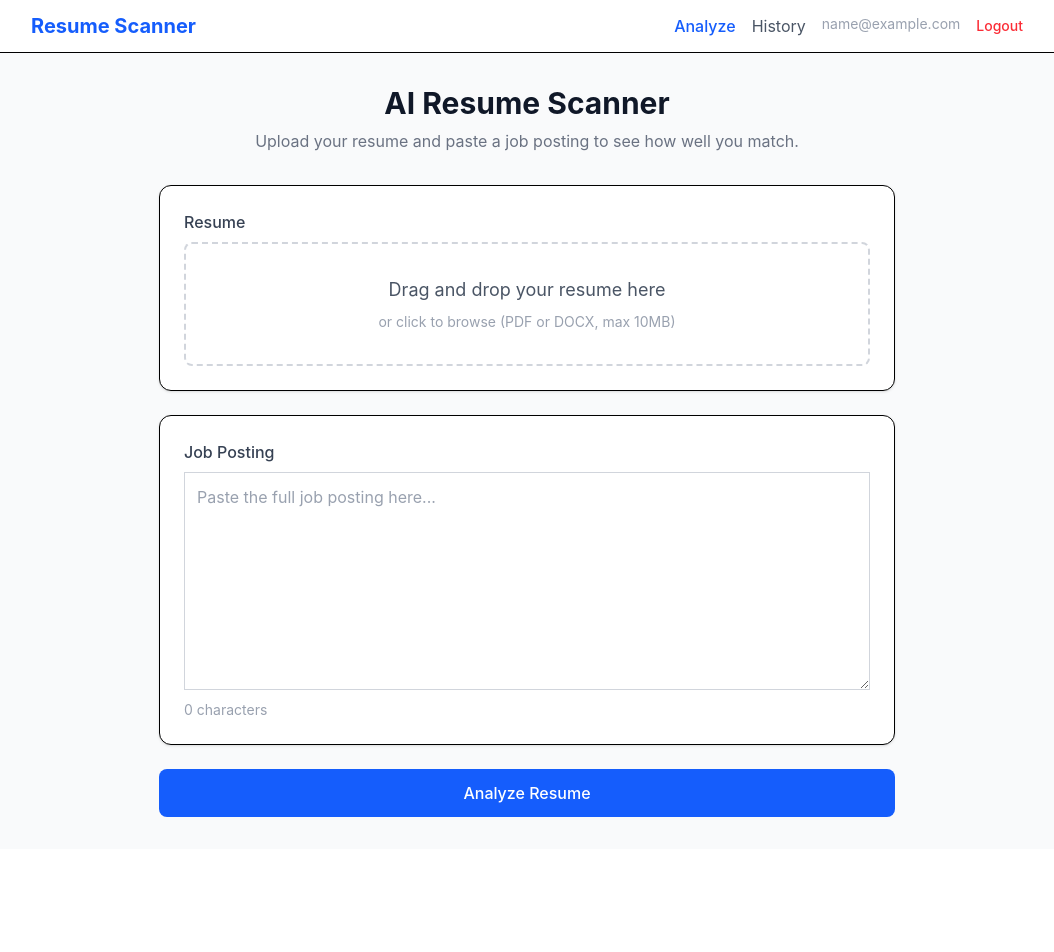
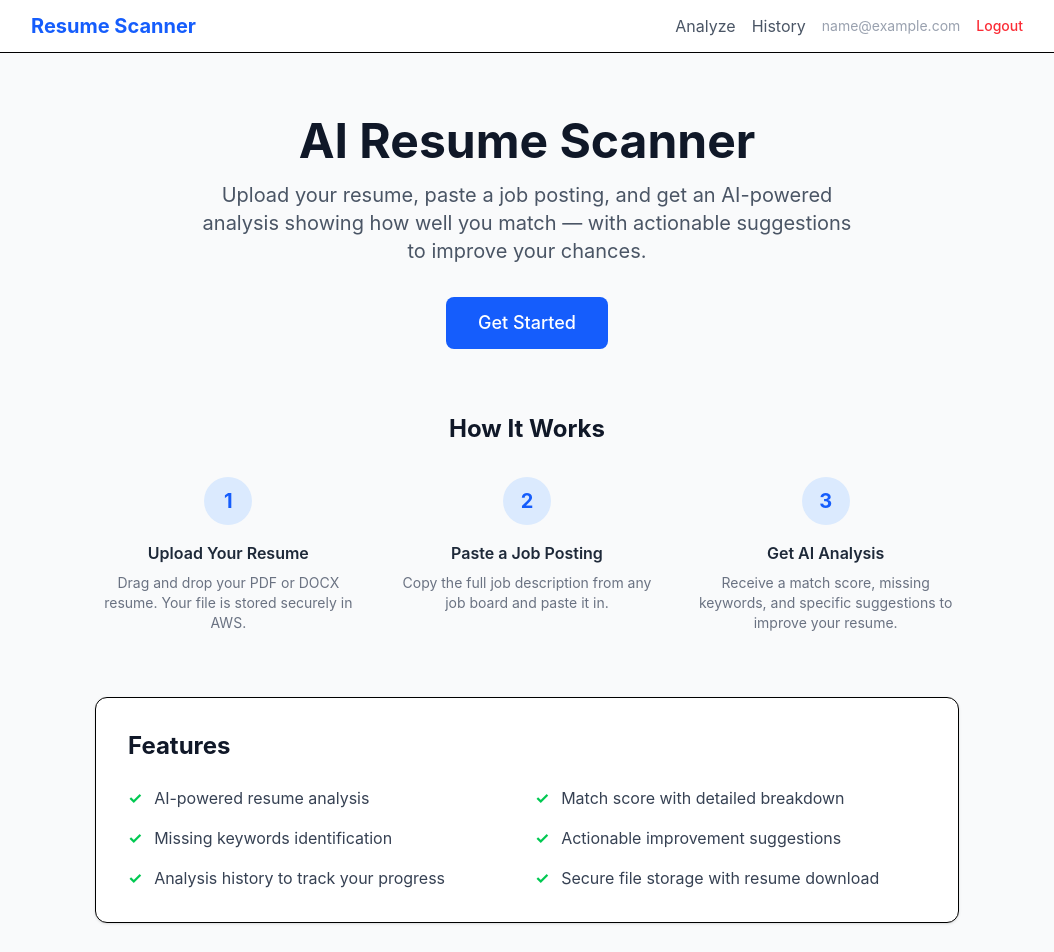
Before and after one commit to useradam27/resume-scanner, a React app in the folder frontend/: page / in a window 1280 px wide. Shown: the top 952 px of the page, without its empty margins (113-1167 px from the left). Before the commit the page ends 849 px from the top, so only its background shows below. Built offline with nearby package versions, Linux system fonts and the light colour scheme; no server answers; sample sign-in values are in the browser's storage; the HTML template or start-up script is replaced by a standard one.

Commit message:
Added Landing Page

```diff
--- a/frontend/src/App.jsx
+++ b/frontend/src/App.jsx
@@ -2,6 +2,7 @@ import { BrowserRouter, Routes, Route } from 'react-router-dom';
 import { AuthProvider } from './context/AuthContext';
 import Navbar from './components/Navbar';
 import ProtectedRoute from './components/ProtectedRoute';
+import LandingPage from './pages/LandingPage';
 import UploadPage from './pages/UploadPage';
 import HistoryPage from './pages/HistoryPage';
 import CallbackPage from './pages/CallbackPage';
@@ -13,9 +14,18 @@ export default function App() {
         <div className="min-h-screen bg-gray-50">
           <Navbar />
           <Routes>
+            <Route path="/" element={<LandingPage />} />
             <Route path="/callback" element={<CallbackPage />} />
-            <Route path="/" element={<ProtectedRoute><UploadPage /></ProtectedRoute>} />
-            <Route path="/history" element={<ProtectedRoute><HistoryPage /></ProtectedRoute>} />
+            <Route path="/analyze" element={
+              <ProtectedRoute>
+                <UploadPage />
+              </ProtectedRoute>
+            } />
+            <Route path="/history" element={
+              <ProtectedRoute>
+                <HistoryPage />
+              </ProtectedRoute>
+            } />
           </Routes>
         </div>
       </AuthProvider>
--- a/frontend/src/components/Navbar.jsx
+++ b/frontend/src/components/Navbar.jsx
@@ -1,5 +1,6 @@
-import {Link, useLocation} from "react-router-dom";
+import { Link, useLocation } from "react-router-dom";
 import useAuth from "../hooks/useAuth";
+import { getLoginUrl } from "../services/authService";
 
 export default function Navbar() {
     const location = useLocation();
@@ -15,9 +16,9 @@ export default function Navbar() {
         <nav className="bg-white border-b">
             <div className="max-w-5xl mx-auto px-4 py-3 flex items-center justify-between">
                 <Link to="/" className="text-xl font-bold text-blue-600">Resume Scanner</Link>
-                {isAuthenticated && (
-                    <div className="flex gap-4">
-                        <Link to="/" className={linkClass("/")}>Analyze</Link>
+                {isAuthenticated ? (
+                    <div className="flex items-center gap-4">
+                        <Link to="/analyze" className={linkClass("/analyze")}>Analyze</Link>
                         <Link to="/history" className={linkClass("/history")}>History</Link>
                         <span className="text-gray-400 text-sm">{user?.email}</span>
                         <button
@@ -27,6 +28,13 @@ export default function Navbar() {
                             Logout
                         </button>
                     </div>
+                ) : (
+                    <a
+                        href={getLoginUrl()}
+                        className="text-blue-600 hover:text-blue-800 font-medium text-sm"
+                    >
+                        Log In
+                    </a>
                 )}
             </div>
         </nav>
--- a/frontend/src/components/ProtectedRoute.jsx
+++ b/frontend/src/components/ProtectedRoute.jsx
@@ -1,20 +1,17 @@
 import useAuth from "../hooks/useAuth";
-import { getLoginUrl } from "../services/authService";
+import { Navigate } from "react-router-dom";
 import LoadingSpinner from "./LoadingSpinner";
 
 export default function ProtectedRoute({ children }) {
     const { isAuthenticated, loading } = useAuth();
 
     if (loading) {
-        return <LoadingSpinner message="Checking authentication..." />;
+        return <LoadingSpinner message="Checking auth..." />;
     }
 
-    // If not authenticated, redirect to cognito login
     if (!isAuthenticated) {
-        window.location.href = getLoginUrl();
-        return null;
+        return <Navigate to="/" replace />;
     }
 
     return children;
-
 }
--- a/frontend/src/pages/CallbackPage.jsx
+++ b/frontend/src/pages/CallbackPage.jsx
@@ -9,9 +9,6 @@ export default function CallbackPage() {
     const navigate = useNavigate();
     const { login } = useAuth();
 
-    useEffect(() => {
-        handleCallback();
-    }, []);
 
     async function handleCallback() {
         const params = new URLSearchParams(window.location.search);
@@ -35,12 +32,18 @@ export default function CallbackPage() {
             login(tokens);
             console.log('=== Callback: login called');
 
-            navigate('/');
+            navigate('/analyze');
         } catch (err) {
             console.log('=== Callback error:', err.message);
             setError("Login failed. Please try again.");
         }
     }
+
+    useEffect(() => {
+        setTimeout(() => {
+            handleCallback();
+        }, 0);
+    }, []);
 
     if (error) {
         return (
--- /dev/null
+++ b/frontend/src/pages/LandingPage.jsx
@@ -0,0 +1,139 @@
+import { getLoginUrl } from '../services/authService';
+import useAuth from '../hooks/useAuth';
+import { useNavigate } from 'react-router-dom';
+
+export default function LandingPage() {
+  const { isAuthenticated } = useAuth();
+  const navigate = useNavigate();
+
+  function handleGetStarted() {
+    if (isAuthenticated) {
+      navigate('/analyze');
+    } else {
+      window.location.href = getLoginUrl();
+    }
+  }
+
+  return (
+    <div className="max-w-4xl mx-auto px-4 py-16">
+      {/* Hero Section */}
+      <div className="text-center mb-16">
+        <h1 className="text-5xl font-bold text-gray-900 mb-4">
+          AI Resume Scanner
+        </h1>
+        <p className="text-xl text-gray-600 max-w-2xl mx-auto">
+          Upload your resume, paste a job posting, and get an
+          AI-powered analysis showing how well you match — with
+          actionable suggestions to improve your chances.
+        </p>
+        <button
+          onClick={handleGetStarted}
+          className="mt-8 bg-blue-600 text-white px-8 py-3
+                     rounded-lg text-lg font-medium
+                     hover:bg-blue-700 transition-colors"
+        >
+          Get Started
+        </button>
+      </div>
+
+      {/* How It Works */}
+      <div className="mb-16">
+        <h2 className="text-2xl font-bold text-gray-900 text-center mb-8">
+          How It Works
+        </h2>
+        <div className="grid md:grid-cols-3 gap-8">
+          <div className="text-center">
+            <div className="w-12 h-12 bg-blue-100 text-blue-600
+                            rounded-full flex items-center
+                            justify-center mx-auto mb-4 text-xl font-bold">
+              1
+            </div>
+            <h3 className="font-semibold text-gray-800 mb-2">
+              Upload Your Resume
+            </h3>
+            <p className="text-gray-500 text-sm">
+              Drag and drop your PDF or DOCX resume.
+              Your file is stored securely in AWS.
+            </p>
+          </div>
+          <div className="text-center">
+            <div className="w-12 h-12 bg-blue-100 text-blue-600
+                            rounded-full flex items-center
+                            justify-center mx-auto mb-4 text-xl font-bold">
+              2
+            </div>
+            <h3 className="font-semibold text-gray-800 mb-2">
+              Paste a Job Posting
+            </h3>
+            <p className="text-gray-500 text-sm">
+              Copy the full job description from any
+              job board and paste it in.
+            </p>
+          </div>
+          <div className="text-center">
+            <div className="w-12 h-12 bg-blue-100 text-blue-600
+                            rounded-full flex items-center
+                            justify-center mx-auto mb-4 text-xl font-bold">
+              3
+            </div>
+            <h3 className="font-semibold text-gray-800 mb-2">
+              Get AI Analysis
+            </h3>
+            <p className="text-gray-500 text-sm">
+              Receive a match score, missing keywords,
+              and specific suggestions to improve your resume.
+            </p>
+          </div>
+        </div>
+      </div>
+
+      {/* Features */}
+      <div className="bg-white rounded-xl shadow-sm border p-8">
+        <h2 className="text-2xl font-bold text-gray-900 mb-6">
+          Features
+        </h2>
+        <div className="grid md:grid-cols-2 gap-4">
+          <div className="flex gap-3">
+            <span className="text-green-500 font-bold">&#10003;</span>
+            <p className="text-gray-700">AI-powered resume analysis</p>
+          </div>
+          <div className="flex gap-3">
+            <span className="text-green-500 font-bold">&#10003;</span>
+            <p className="text-gray-700">Match score with detailed breakdown</p>
+          </div>
+          <div className="flex gap-3">
+            <span className="text-green-500 font-bold">&#10003;</span>
+            <p className="text-gray-700">Missing keywords identification</p>
+          </div>
+          <div className="flex gap-3">
+            <span className="text-green-500 font-bold">&#10003;</span>
+            <p className="text-gray-700">Actionable improvement suggestions</p>
+          </div>
+          <div className="flex gap-3">
+            <span className="text-green-500 font-bold">&#10003;</span>
+            <p className="text-gray-700">Analysis history to track your progress</p>
+          </div>
+          <div className="flex gap-3">
+            <span className="text-green-500 font-bold">&#10003;</span>
+            <p className="text-gray-700">Secure file storage with resume download</p>
+          </div>
+        </div>
+      </div>
+
+      {/* Bottom CTA */}
+      <div className="text-center mt-12">
+        <p className="text-gray-500 mb-4">
+          Free to use. Create an account to get started.
+        </p>
+        <button
+          onClick={handleGetStarted}
+          className="bg-blue-600 text-white px-8 py-3
+                     rounded-lg text-lg font-medium
+                     hover:bg-blue-700 transition-colors"
+        >
+          Sign Up
+        </button>
+      </div>
+    </div>
+  );
+}
--- a/frontend/src/services/authService.js
+++ b/frontend/src/services/authService.js
@@ -16,7 +16,7 @@ export function getLogoutUrl() {
     return (
         `${COGNITO_DOMAIN}/logout?` +
         `client_id=${CLIENT_ID}&` +
-        `logout_uri=${encodeURIComponent('http://localhost:5173')}`
+        `logout_uri=${encodeURIComponent(window.location.origin)}`
     );
 }
 
```
